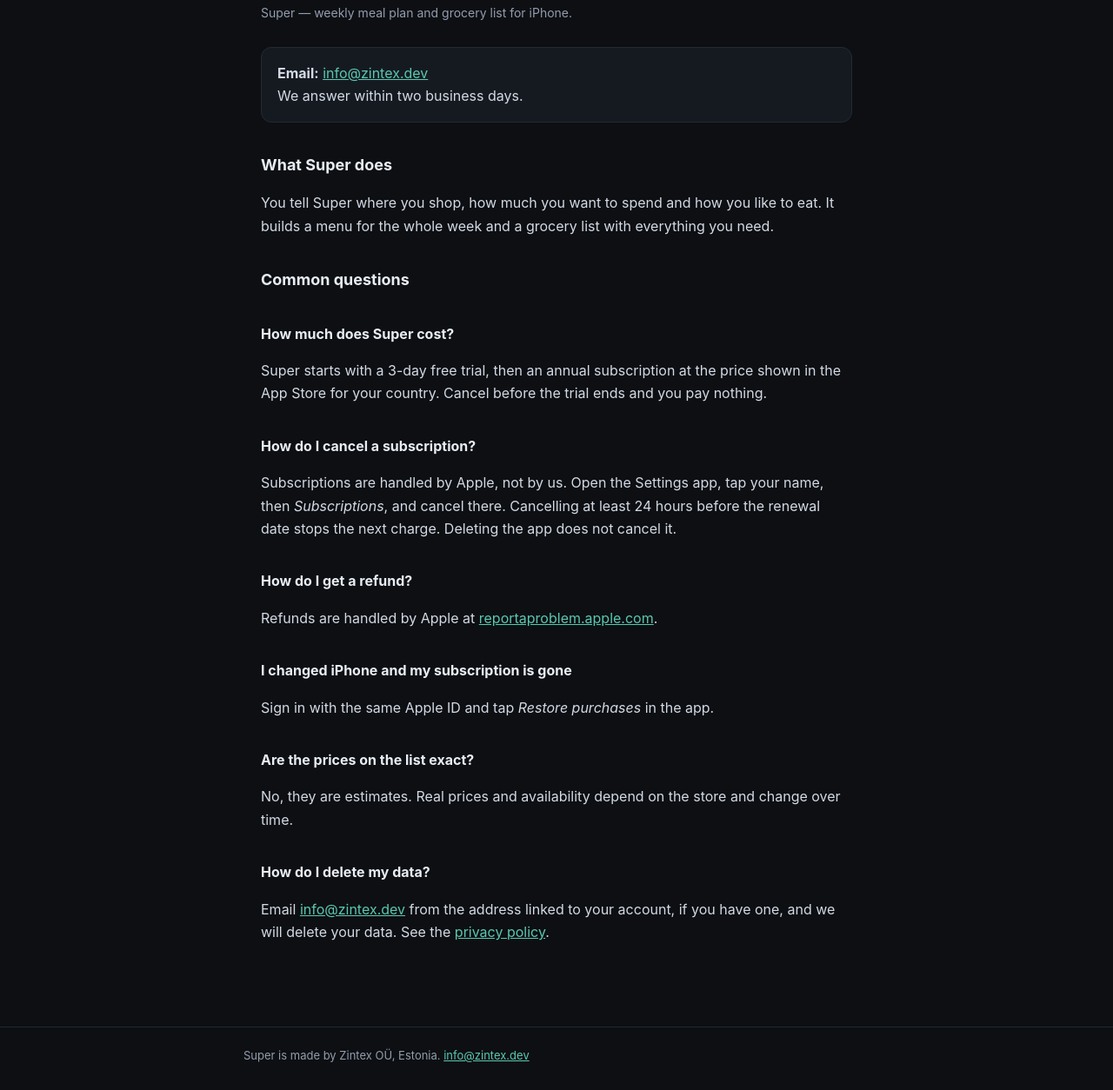
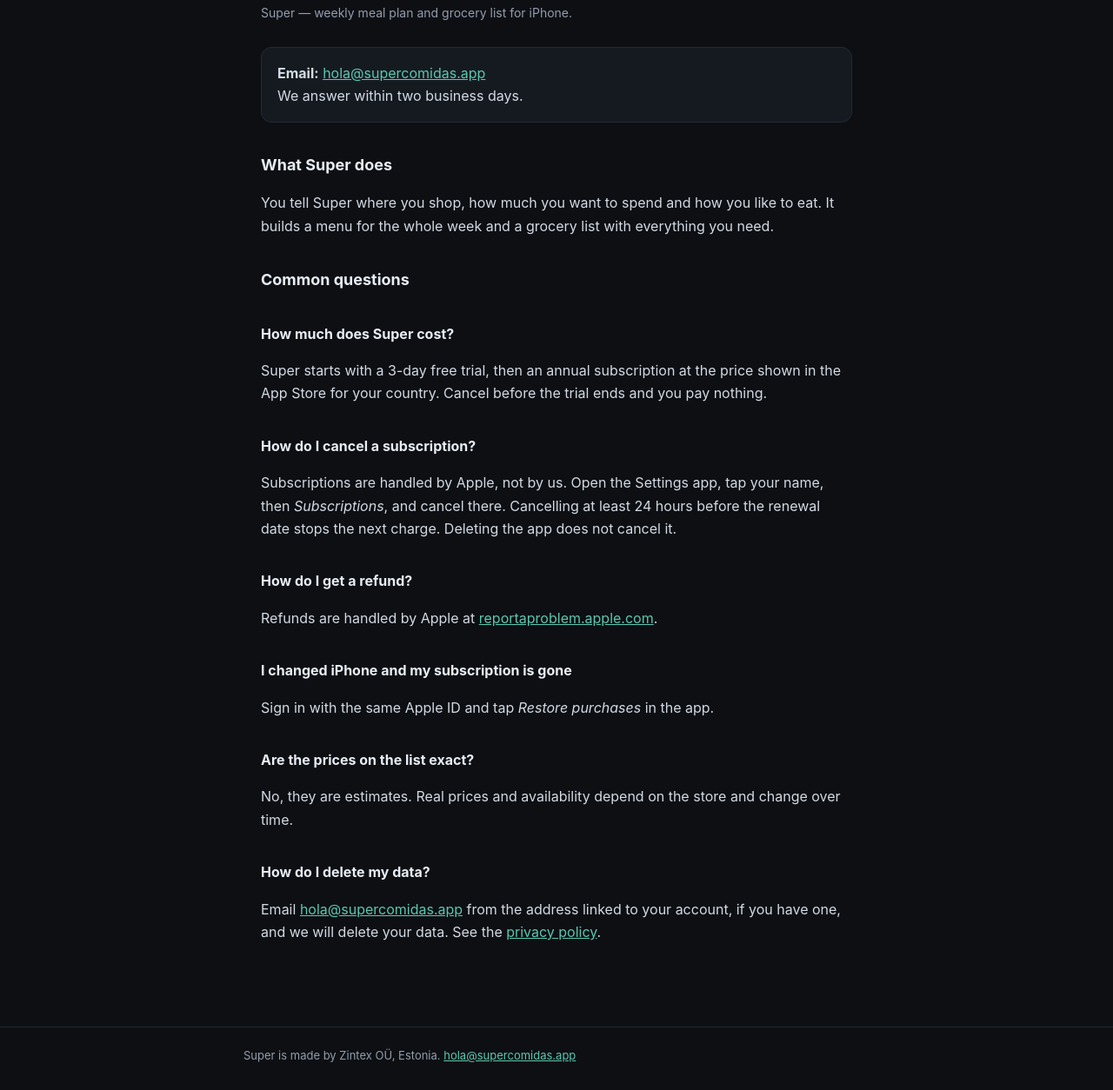
Before and after one commit to zintex-ou/super-legal, a plain HTML site: page index.html in a window 1280 px wide. Shown: the part 186-1440 px from the top of the page at 87% size. Drawn offline with Linux system fonts and the light colour scheme.

Commit message:
Use Super email

```diff
--- a/index.html
+++ b/index.html
@@ -21,7 +21,7 @@
   <p class="updated">Super — weekly meal plan and grocery list for iPhone.</p>
 
   <div class="card">
-    <p><strong>Email:</strong> <a href="mailto:info@zintex.dev">info@zintex.dev</a><br>
+    <p><strong>Email:</strong> <a href="mailto:hola@supercomidas.app">hola@supercomidas.app</a><br>
     We answer within two business days.</p>
   </div>
 
@@ -50,13 +50,13 @@
   <p>No, they are estimates. Real prices and availability depend on the store and change over time.</p>
 
   <h2 style="font-size:16px">How do I delete my data?</h2>
-  <p>Email <a href="mailto:info@zintex.dev">info@zintex.dev</a> from the address linked to
+  <p>Email <a href="mailto:hola@supercomidas.app">hola@supercomidas.app</a> from the address linked to
   your account, if you have one, and we will delete your data. See the
   <a href="privacy.html">privacy policy</a>.</p>
 </main>
 
 <footer><div class="in">
-  Super is made by Zintex OÜ, Estonia. <a href="mailto:info@zintex.dev">info@zintex.dev</a>
+  Super is made by Zintex OÜ, Estonia. <a href="mailto:hola@supercomidas.app">hola@supercomidas.app</a>
 </div></footer>
 </body>
 </html>
```
Also changed, not shown: privacy.html (+3 -3 lines), terms.html (+2 -2 lines).
